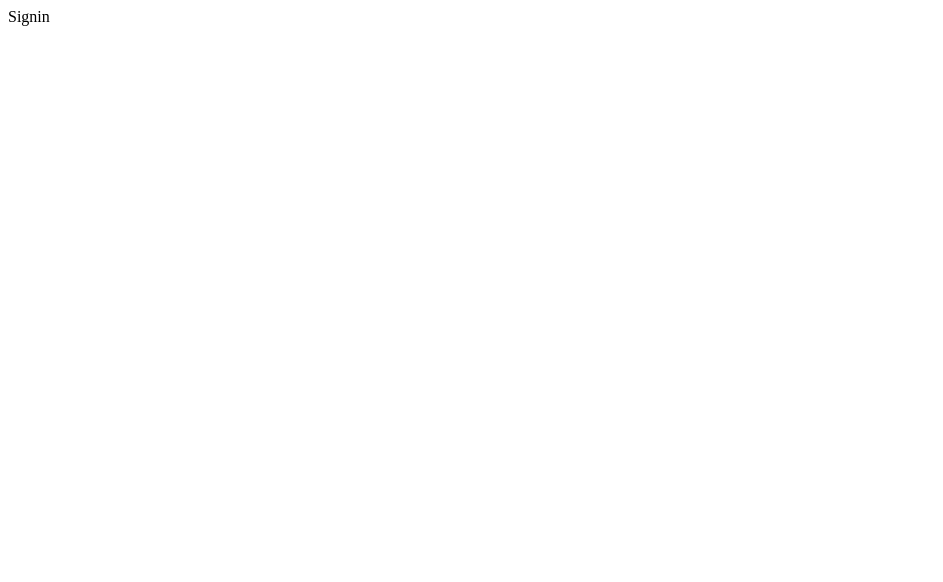
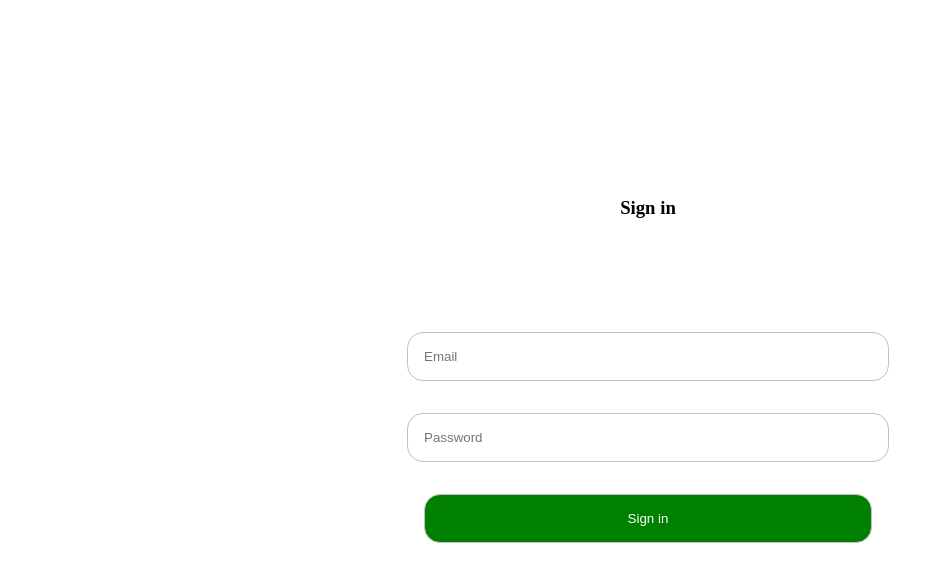
Before and after one commit to CA-G12/e-commerce-team8, a React (Create React App) app in the folder client/: page /signin in a window 1280 px wide. Shown: the top 582 px of the page, without its empty margins (0-943 px from the left). Built offline with nearby package versions, Linux system fonts and the light colour scheme.

Commit message:
Create sogn on front-end Finish writing the react code Finish writing the style Test the functionality relates #32

```diff
--- a/client/src/components/sign-in/Sign-in.css
+++ b/client/src/components/sign-in/Sign-in.css
@@ -0,0 +1,37 @@
+
+.sign-in-body {
+  width: 100vw;
+  height: 100vh;
+  display: flex;
+  justify-content: center;
+  flex-flow: column nowrap;
+}
+.sign-in-form {
+  align-self: center;
+  width: 50%;
+  height: 50%;
+  display: flex;
+  justify-content: center;
+  align-items: center;
+  flex-flow: column nowrap;
+}
+.form-input {
+  padding: 16px;
+  margin: 16px;
+  border: 1px solid rgb(198, 192, 192);
+  border-radius: 16px;
+  width: 70%;
+}
+.form-input-submit {
+  background-color: green;
+  color: white;
+  cursor: pointer;
+}
+.form-input-submit:hover {
+  background-color: rgb(0, 181, 0);
+  color: white;
+}
+.handle-error {
+  margin: 0px;
+  color: red;
+}
--- a/client/src/components/sign-in/Sign-in.js
+++ b/client/src/components/sign-in/Sign-in.js
@@ -1,10 +1,68 @@
 /* eslint-disable no-unused-vars */
-import { useEffect, useState } from 'react';
-import axios from 'axios'
-import swal from 'sweetalert';
+import { useEffect, useState } from "react";
+import axios from "axios";
+import swal from "sweetalert";
+import "./Sign-in.css";
 
 export default function Signin() {
+  const [data, setData] = useState({
+    password: "",
+    email: "",
+  });
+
+  const submit = () => {
+    axios
+      .post("/signin", data)
+      .then((response) => response.data.message)
+      .then((message) => swal("Signed In", message, "success"))
+      .catch((error) => {
+        swal("Error happened!", error.response.data.message, "error");
+      });
+  };
+
   return (
-    <div>Signin</div>
-  )
+    <div className="sign-in-body">
+      <h3 style={{ textAlign: "center" }}>Sign in</h3>
+      <form className="sign-in-form">
+        <input
+          className="form-input"
+          value={data.email}
+          onChange={(e) => {
+            setData((prev) => ({
+              ...prev,
+              email: e.target.value,
+            }));
+          }}
+          type="email"
+          name="email"
+          id="email"
+          placeholder="Email"
+          required
+        />
+        <input
+          className="form-input"
+          value={data.password}
+          onChange={(e) => {
+            setData((prev) => ({
+              ...prev,
+              password: e.target.value,
+            }));
+          }}
+          type="password"
+          name="password"
+          id="email"
+          placeholder="Password"
+          required
+        />
+        <p className="handle-error">{data.error}</p>
+        <button
+          className="form-input form-input-submit"
+          onClick={submit}
+          type="button"
+        >
+          Sign in
+        </button>
+      </form>
+    </div>
+  );
 }
--- a/client/src/components/sign-up/Sign-up.js
+++ b/client/src/components/sign-up/Sign-up.js
@@ -1,73 +1,81 @@
 /* eslint-disable no-unused-vars */
-import { useEffect, useState } from 'react';
-import axios from 'axios'
-import swal from 'sweetalert';
-import './Sign-up.css'
+import { useEffect, useState } from "react";
+import axios from "axios";
+import swal from "sweetalert";
+import "./Sign-up.css";
 
 export default function Signup() {
   const [user, setUser] = useState({
-    name: '',
-    email: '',
-    password: '',
-    repeatedPassword: ''
+    name: "",
+    email: "",
+    password: "",
+    repeatedPassword: "",
   });
 
-  const [message, setMessage] =  useState('')
+  const [message, setMessage] = useState("");
 
-  const handleChange = (e) =>{
+  const handleChange = (e) => {
     setUser({
       ...user,
-        [e.target.name] : e.target.value,
+      [e.target.name]: e.target.value,
+    });
+  };
+
+  const handleSubmit = (e) => {
+    const { name, email, password, repeatedPassword } = user;
+    if (!name || !email || !password || !repeatedPassword) {
+      swal("Warning!", "Please fill in all fields!", "warning");
+    } else {
+      axios
+        .post("/signup", user)
+        .then((res) => {
+          swal("hello", res.data.message, "success").then(() => {
+            window.location.href = "/";
+          });
         })
+        .catch((err) => setMessage(err.response.data.message));
     }
-
-  const handleSubmit = (e) =>{
-    const {name, email, password, repeatedPassword} = user;
-    if(!name || !email || !password ||!repeatedPassword) {
-        swal("Warning!", "Please fill in all fields!", "warning");
-    }
-    else {
-        axios.post('/signup', user)
-        .then((res) => {
-            swal("hello", res.data.message , "success")
-            .then(() => {window.location.href = '/'})
-        })
-        .catch((err) => setMessage(err.response.data.message))
-    }
-  }
+  };
 
   return (
-    <div className='signup'>
+    <div className="signup">
       <h2>Sign Up</h2>
-        <div className='signup-form'>
-            <input type='text'
+      <div className="signup-form">
+        <input
+          type="text"
           value={user.name}
-             name= 'name'
-             placeholder='username'
+          name="name"
+          placeholder="username"
           onChange={handleChange}
         />
-            <input type='email'
+        <input
+          type="email"
           value={user.email}
-             name = 'email'
-             placeholder='email'
+          name="email"
+          placeholder="email"
           onChange={handleChange}
         />
-            <input type='password'
+        <input
+          type="password"
           value={user.password}
-              name='password'
-              placeholder='password'
+          name="password"
+          placeholder="password"
           onChange={handleChange}
         />
-            <input type='password'
+        <input
+          type="password"
           value={user.repeatedPassword}
-              name='repeatedPassword'
-              placeholder='confirm password'
+          name="repeatedPassword"
+          placeholder="confirm password"
           onChange={handleChange}
         />
 
         <p>{message}</p>
-            <button type='button' onClick={handleSubmit}> Sign Up </button>
+        <button type="button" onClick={handleSubmit}>
+          {" "}
+          Sign Up{" "}
+        </button>
       </div>
     </div>
-  )
+  );
 }
```
Also changed, not shown: client/src/components/index.js (+9 -9 lines), 1 other file (tests, documents, lock files or other folders). Lines whose indentation alone changed are shown as unchanged.
